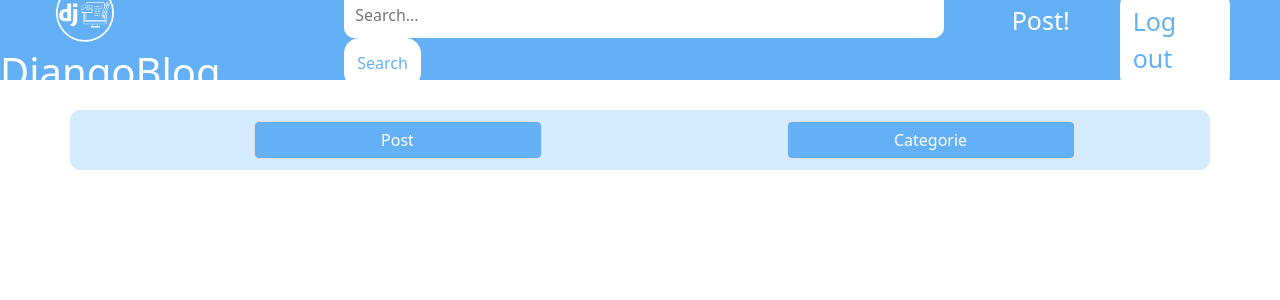
After one commit to AndredeQueirozPatrinicola/blog_django, a Django app: page /post-categoria/ in a window 1280 px wide. The commit adds this page. Shown: the top 300 px of the page. Run offline with Django 4.2, Linux system fonts and the light colour scheme; the visitor is signed in with stand-in values (Sample User, id 1).

Commit message:
Improving Urls system

```diff
--- a/core/urls.py
+++ b/core/urls.py
@@ -1,5 +1,4 @@
 from django.urls import path
-from requests import post
 from core import views
 from django.contrib.auth import views as auth_views
 
@@ -7,10 +6,14 @@ urlpatterns = [
     path('', views.index),
     path('login/', views.login_page),
     path('login/submit', views.submit_log_in),
+
     path('signup/', views.registerUser),
     path('signup/submit', views.submit_signup),
     path('logout/', views.logout_user),
+
+    path('post-categoria/', views.post_categoria),
+
 #    path('categoria/<int:id_categoria>', views.categoria),
-    path('teste/', views.teste),
-    path('post/', views.post),
+
+    path('post/', views.post)
 ]
--- a/core/views.py
+++ b/core/views.py
@@ -21,13 +21,13 @@ def login_page(request):
 
 
 
-def teste(request):
-    return render(request, 'post-design.html')
+def post(request):
+    return render(request, 'post.html')
 
 
-
-def post(request):
-    return render(request, 'post.html')
+@login_required(login_url="/")
+def post_categoria(request):
+    return render(request, 'post-cat.html')
 
 '''
 def categoria(request, id_categoria):
--- a/templates/base.html
+++ b/templates/base.html
@@ -26,7 +26,7 @@
         </div>
         <div class="d-flex items-center">
             {% if request.user.is_authenticated %}
-            <a href="/post-design/" class='login-icon'>Post!</a>
+            <a href="/post-categoria/" class='login-icon'>Post!</a>
 
             <a href="/logout/" class="signup-icon">Log out</a>
 
--- /dev/null
+++ b/templates/post-cat.html
@@ -0,0 +1,18 @@
+{% extends 'base.html' %}
+
+
+{% block title %}Posts | {% endblock %}
+
+{% block content %}
+
+<div class="container d-flex justify-content-around align-items-center main-div">
+    <div class="card card-post">
+            <a href="post-design" class="btn btn-primary button-go">Post</a>
+    </div>
+    <div class="card card-post">
+            <a href="categorie-design" class="btn btn-primary button-go">Categorie</a>
+    </div>
+</div>
+
+
+{% endblock %}
```
Also changed, not shown: templates/posts.html (renamed from templates/post-design.html).
